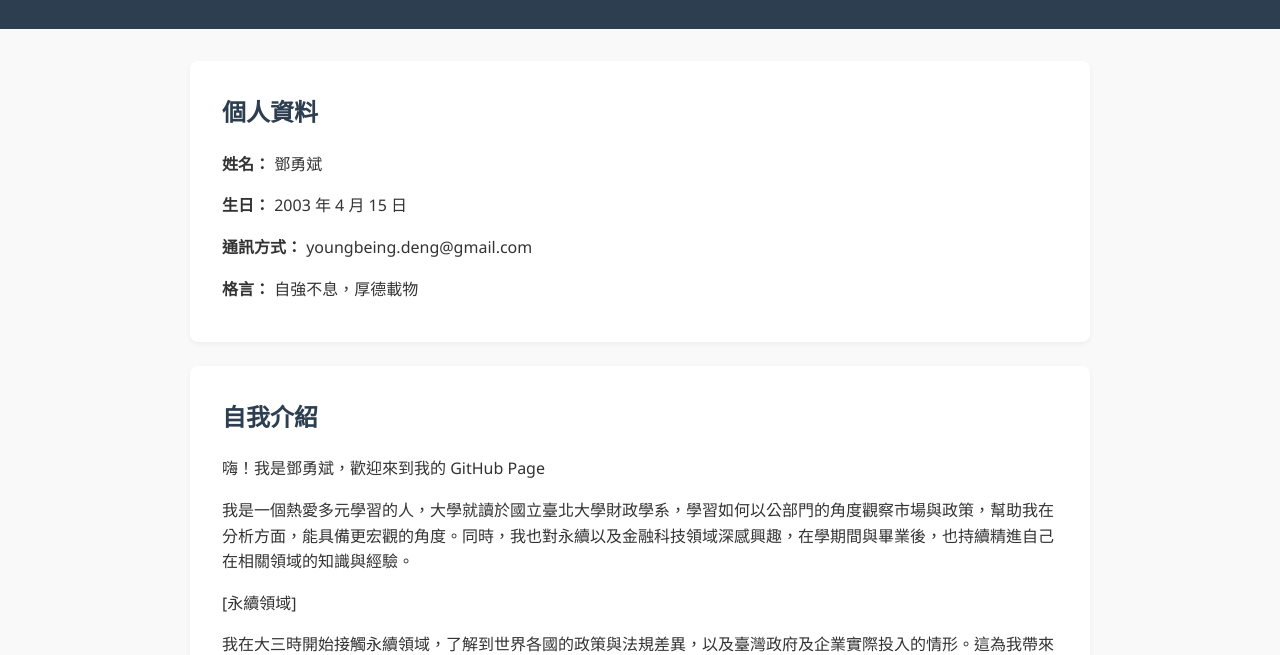
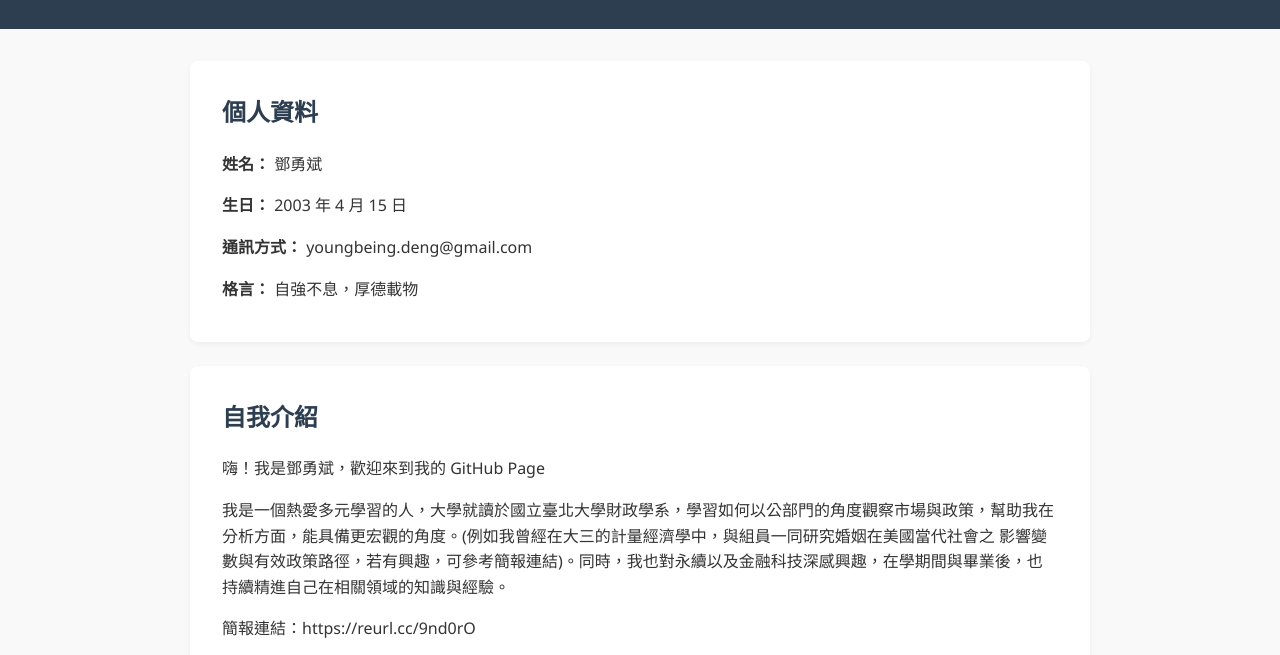
Before and after one commit to YoungBeingDeng/YoungBeingDeng.github.io, a plain HTML site: page index.html in a window 1280 px wide. Shown: the part 127-782 px from the top of the page. Drawn offline with Linux system fonts and the light colour scheme.

Commit message:
Update index.html

```diff
--- a/index.html
+++ b/index.html
@@ -69,7 +69,9 @@
     <section>
       <h2>自我介紹</h2>
       <p>嗨！我是鄧勇斌，歡迎來到我的 GitHub Page</p>
-      <p>我是一個熱愛多元學習的人，大學就讀於國立臺北大學財政學系，學習如何以公部門的角度觀察市場與政策，幫助我在分析方面，能具備更宏觀的角度。同時，我也對永續以及金融科技領域深感興趣，在學期間與畢業後，也持續精進自己在相關領域的知識與經驗。</p>
+      <p>我是一個熱愛多元學習的人，大學就讀於國立臺北大學財政學系，學習如何以公部門的角度觀察市場與政策，幫助我在分析方面，能具備更宏觀的角度。(例如我曾經在大三的計量經濟學中，與組員一同研究婚姻在美國當代社會之
+影響變數與有效政策路徑，若有興趣，可參考簡報連結)。同時，我也對永續以及金融科技深感興趣，在學期間與畢業後，也持續精進自己在相關領域的知識與經驗。</p>
+      <p>簡報連結：https://reurl.cc/9nd0rO <p>
       <p>[永續領域]</p>
       <p>我在大三時開始接觸永續領域，了解到世界各國的政策與法規差異，以及臺灣政府及企業實際投入的情形。這為我帶來了以下優勢：</p>
       <p>1.進行專案發想時，能夠從環境、社會、治理等永續面向衡量專案風險</p>
```
